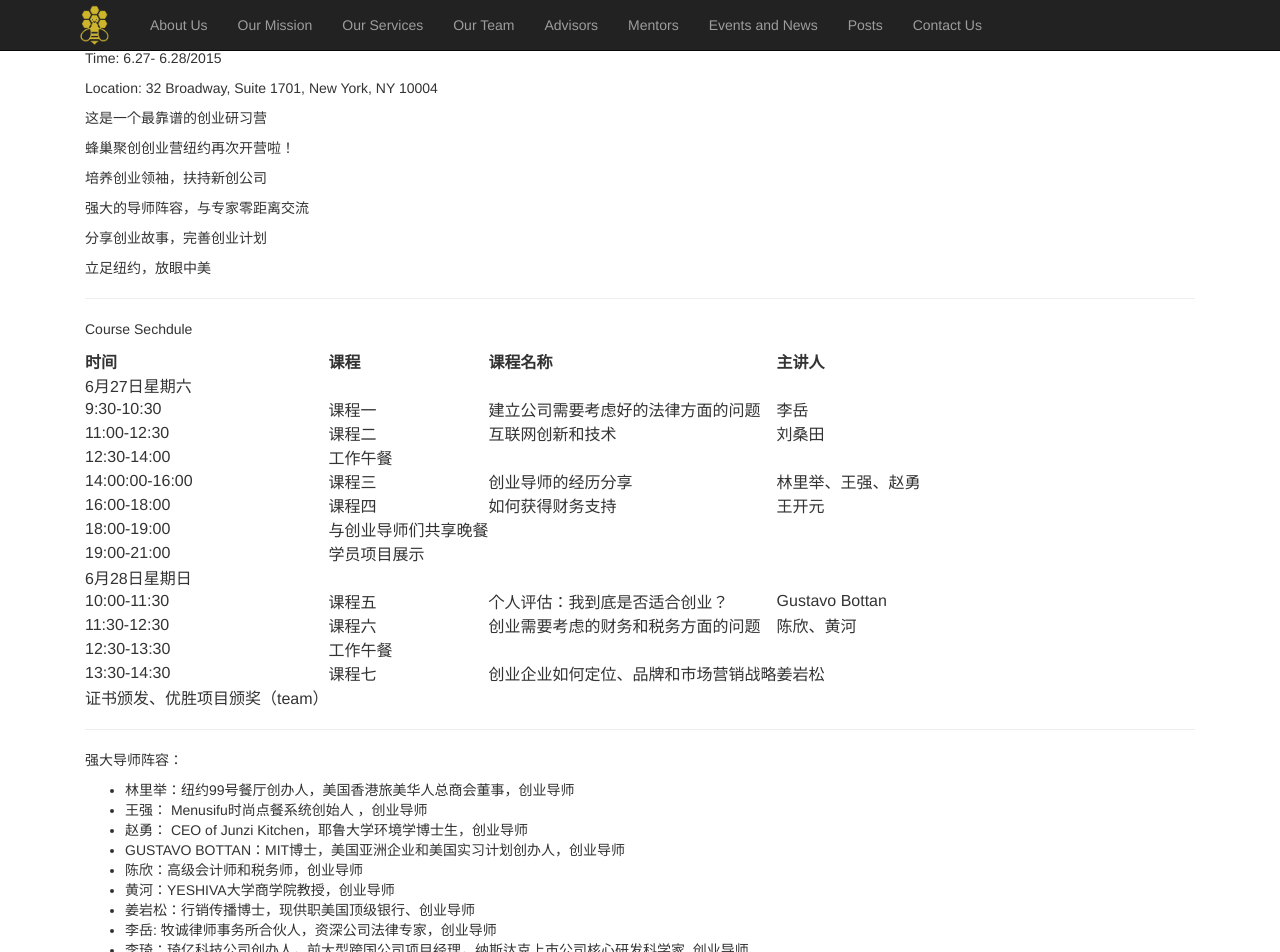
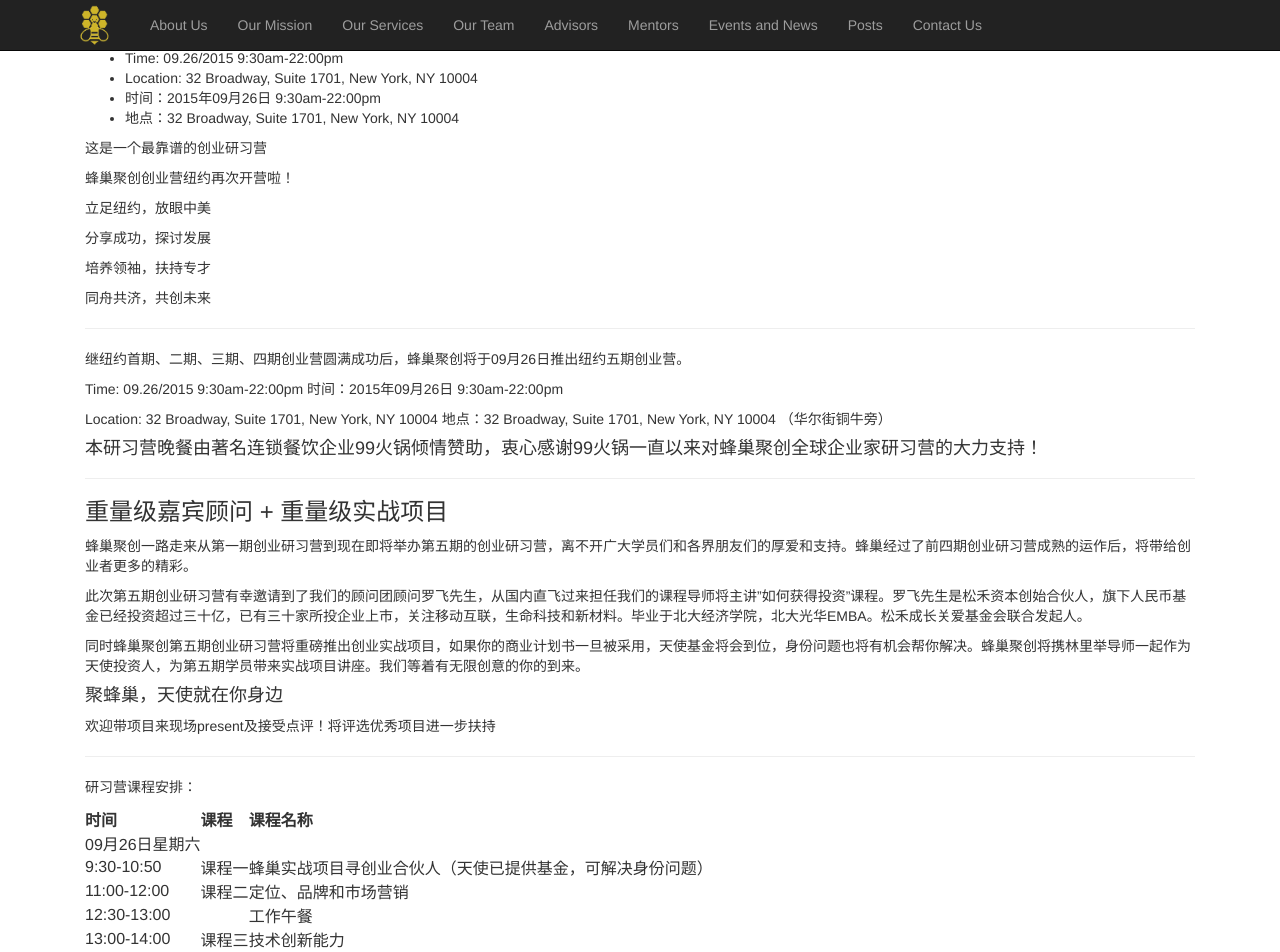
Before and after one commit to ibinc/ibinc.github.io, a Jekyll site: the page built from events_en.md, in a window 1280 px wide and 1400 px high, scrolled down 250 px. Shown: the top 952 px of the window. Built offline with Jekyll 4.4.1, drawn with Linux system fonts in a browser that asks for light colours; Markdown is read by kramdown in place of the engine named in the settings; some of the changed text lies outside the part shown.

Commit message:
Update events_en.md

```diff
--- a/events_en.md
+++ b/events_en.md
@@ -2,79 +2,148 @@
 layout: en
 title: Events and News
 ---
-# IBeeHub® Global Entrepreneurship Boot Camp II
+# IBeeHub® Global Entrepreneurship Boot Camp V
 
 
-纽约蜂巢聚创全球企业家创业研习营II
+纽约蜂巢聚创全球企业家创业研习营V
 
 成就梦想 蜂巢聚创
 
 想创业 来聚创
 
-Time: 6.27- 6.28/2015
 
-Location: 32 Broadway, Suite 1701, New York, NY 10004
+- Time: 09.26/2015 9:30am-22:00pm
+- Location: 32 Broadway, Suite 1701, New York, NY 10004
+- 时间：2015年09月26日 9:30am-22:00pm
+- 地点：32 Broadway, Suite 1701, New York, NY 10004
+
 
 
 这是一个最靠谱的创业研习营
 
 蜂巢聚创创业营纽约再次开营啦！
 
-培养创业领袖，扶持新创公司
-
-强大的导师阵容，与专家零距离交流
-
-分享创业故事，完善创业计划
-
 立足纽约，放眼中美
 
---------------------------------------------------------------------------------
-Course Sechdule
+分享成功，探讨发展
 
-时间|课程|课程名称|主讲人
-----|----|--------|------
-6月27日星期六|
-9:30-10:30|课程一|建立公司需要考虑好的法律方面的问题|李岳
-11:00-12:30|课程二|互联网创新和技术|刘桑田
-12:30-14:00|工作午餐|
-14:00:00-16:00|课程三|创业导师的经历分享|林里举、王强、赵勇
-16:00-18:00|课程四|如何获得财务支持|王开元
-18:00-19:00|与创业导师们共享晚餐|
-19:00-21:00|学员项目展示|
-6月28日星期日|
-10:00-11:30|课程五|个人评估：我到底是否适合创业？|Gustavo Bottan
-11:30-12:30|课程六|创业需要考虑的财务和税务方面的问题|陈欣、黄河
-12:30-13:30|工作午餐|
-13:30-14:30|课程七|创业企业如何定位、品牌和市场营销战略|姜岩松
-证书颁发、优胜项目颁奖（team）|
+培养领袖，扶持专才
 
---------------------------------------------------------------------------------
-
-强大导师阵容：
-
-
-
-
-- 林里举：纽约99号餐厅创办人，美国香港旅美华人总商会董事，创业导师
-- 王强： Menusifu时尚点餐系统创始人 ，创业导师
-- 赵勇： CEO of Junzi Kitchen，耶鲁大学环境学博士生，创业导师
-- GUSTAVO BOTTAN：MIT博士，美国亚洲企业和美国实习计划创办人，创业导师
-- 陈欣：高级会计师和税务师，创业导师
-- 黄河：YESHIVA大学商学院教授，创业导师
-- 姜岩松：行销传播博士，现供职美国顶级银行、创业导师
-- 李岳: 牧诚律师事务所合伙人，资深公司法律专家，创业导师
-- 李琦：琦亿科技公司创办人，前大型跨国公司项目经理，纳斯达克上市公司核心研发科学家, 创业导师
-- 刘桑田：纽约大学博士，Digital Message创办人，前圣约翰大学教授，创业导师
+同舟共济，共创未来
 
 
 --------------------------------------------------------------------------------
 
-有疑问请联系 邮箱：contact@ibeehub.com 微信：shizipaopao 电话：(212)509-2001 （留言必复）
 
-Eventbrite报名 http://www.eventbrite.com/e/17233774684
+继纽约首期、二期、三期、四期创业营圆满成功后，蜂巢聚创将于09月26日推出纽约五期创业营。
+
+Time: 09.26/2015 9:30am-22:00pm
+时间：2015年09月26日 9:30am-22:00pm
+
+Location: 32 Broadway, Suite 1701, New York, NY 10004
+地点：32 Broadway, Suite 1701, New York, NY 10004 （华尔街铜牛旁）
+
+####本研习营晚餐由著名连锁餐饮企业99火锅倾情赞助，衷心感谢99火锅一直以来对蜂巢聚创全球企业家研习营的大力支持！
+
+
+--------------------------------------------------------------------------------
+###重量级嘉宾顾问 + 重量级实战项目
+蜂巢聚创一路走来从第一期创业研习营到现在即将举办第五期的创业研习营，离不开广大学员们和各界朋友们的厚爱和支持。蜂巢经过了前四期创业研习营成熟的运作后，将带给创业者更多的精彩。
+
+此次第五期创业研习营有幸邀请到了我们的顾问团顾问罗飞先生，从国内直飞过来担任我们的课程导师将主讲"如何获得投资"课程。罗飞先生是松禾资本创始合伙人，旗下人民币基金已经投资超过三十亿，已有三十家所投企业上市，关注移动互联，生命科技和新材料。毕业于北大经济学院，北大光华EMBA。松禾成长关爱基金会联合发起人。
+
+同时蜂巢聚创第五期创业研习营将重磅推出创业实战项目，如果你的商业计划书一旦被采用，天使基金将会到位，身份问题也将有机会帮你解决。蜂巢聚创将携林里举导师一起作为天使投资人，为第五期学员带来实战项目讲座。我们等着有无限创意的你的到来。
+
+####聚蜂巢，天使就在你身边
+欢迎带项目来现场present及接受点评！将评选优秀项目进一步扶持
+
+--------------------------------------------------------------------------------
+
+
+研习营课程安排：
+
+
+时间|课程|课程名称|
+----|----|--------|
+09月26日星期六|
+9:30-10:50|课程一|蜂巢实战项目寻创业合伙人（天使已提供基金，可解决身份问题）|
+11:00-12:00|课程二|定位、品牌和市场营销|
+12:30-13:00||工作午餐|
+13:00-14:00|课程三|技术创新能力|
+14:10-15:30|课程四|创业财务与税务筹划|
+15:40-16:40|课程五|创业的法律事务|
+16:50-17:50|课程六|如何获得投资|
+18:00-19:00||学员项目展示、点评、颁奖|
+19:00-21:00||与创业导师们共享晚餐和文艺晚会|
+
+--------------------------------------------------------------------------------
+
+##强大导师阵容：
+
+####特约嘉宾顾问
+###罗飞
+#####将主讲"如何获得投资"课程。松禾资本创始合伙人，旗下人民币基金已经投资超过三十亿，已有三十家所投企业上市，关注移动互联，生命科技和新材料。毕业于北大经济学院，北大光华EMBA。松禾成长关爱基金会联合发起人。
+
+####特约嘉宾导师
+
+### 周国炎 （KY Chow）
+#####著名企业家，皇后区商会董事，荣获金墨奖，印刷界的奥斯卡，以及多项少数族裔企业奖
+
+### 贺佳
+#####FancyMaker Entertainment创始人，为美东华人带来一场场艺术的盛宴， Alin演唱会和张震岳演唱会均出自这位蜂巢导师之手
+
+### 苗光耀
+#####特邀创新导师，北大和CMU卡内基梅隆校友, Bloomberg软件工程师，分享中提琴硕士的代码生涯。将通过现场小提琴演奏向大家展示当顶级艺术遇上顶级技术将会谱写怎样的华美篇章
+
+### 马江水
+#####创业学博士， 技术创新导师，美国罗格斯大学Rutgers创业学博士， 艾美家纺创始人， 外卖宝典APP创始人
+
+### 林里举
+#####纽约99号餐厅创办人，美国香港旅美华人总商会董事，创业导师
+
+
+--------------------------------------------------------------------------------
+
+####创业导师团队
+
+### 周谷声
+#####蜂巢聚创总裁，资深企业家，已先后在美国和中国创办多家企业。
+
+### 陈欣
+#####高级商业顾问，全球特许管理会计师和高级税务师。美中印数个大型公司及创业团队顾问。曾任宝洁和雀巢销售和营销主管，15 年多元文化团队建设经验。美中两国注册会计师。拥有美国4个硕士学位和5专业，北大信息管理学士。北大大纽约校友会创业部部长。
+
+### 黄河
+#####美国纽约Yeshiva大学商学院教授。美国博士（主修会计，辅修金融），美国法学硕士，北大法学学士。多篇论文发表在世界顶级金融和会计杂志，曾任创业竞赛的裁判，多年公司和律师顾问经验，创业导师。北大校友会休斯頓原会长。
+
+### 姜岩松
+#####美国顶级银行品牌营销及金融风险管理专家。美国博士（市场传播学），北京大学理学士（物理）。北大校友会副会长。
+
+### 李岳
+#####牧诚律师事务所合伙人，资深公司法律专家，创业导师。
+
+
+--------------------------------------------------------------------------------
+###诱人的价格优惠
+
+####价格：99.99美元（包含中餐及晚餐）
+
+###于9/18号前报名提前预定价：$49.99美元（包含中餐及晚餐）
+####需订阅我们的公众号和转发朋友圈，截图给我们的小编获取折扣码（请联系微信号: caikailun/mr_tag）
+####或老学员推荐预定价：$49.99美元（包含中餐及晚餐）（获取折扣码请联系微信号:caikailun/mr_tag）
+####原价：$99.99美元
+####("small class, one to one conversation")
+###报名链接：[纽约蜂巢聚创全球企业家创业研习营 V](https://www.eventbrite.com/e/v-tickets-18366579935)
+--------------------------------------------------------------------------------
+
+有疑问请联系
+邮箱：ibeehub.us@gmail.com
+微信：caikailun/mr_tag
+电话：(212)509-2001 （留言必复）
 
 在这个激情燃烧的岁月，创造一项属于自己的事业，才算得上无愧于青春和时代。
 
-没有伙伴，我们来帮。没有身份，我们来办。没有资金，我们来找。 只要你相信自己，只要你拥有创业的梦想和激情，我们愿意全心全意地为你服务。 参加蜂巢聚创全球企业家创业研习营，让你伟大的梦想在这里振翅高飞。
+只要你相信自己，只要你拥有创业的梦想和激情，我们愿意全心全意地为你服务。
+参加蜂巢聚创全球企业家创业研习营，让你伟大的梦想在这里振翅高飞。
 
-Have questions about 蜂巢聚创全球企业家创业研习营——纽约二期? Contact iBeeHub, Inc. 蜂巢聚创
+
+Have questions about 蜂巢聚创全球企业家创业研习营——纽约五期? Contact iBeeHub, Inc. 蜂巢聚创
```
